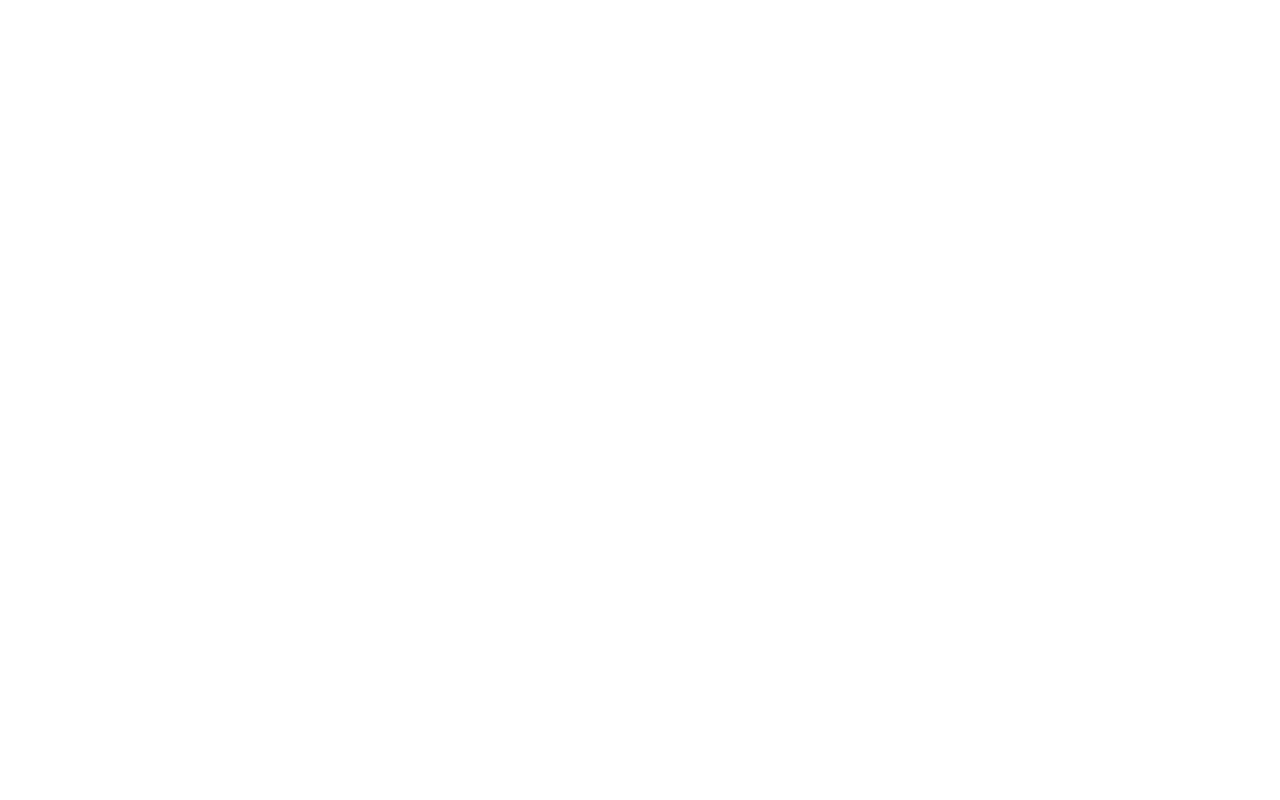
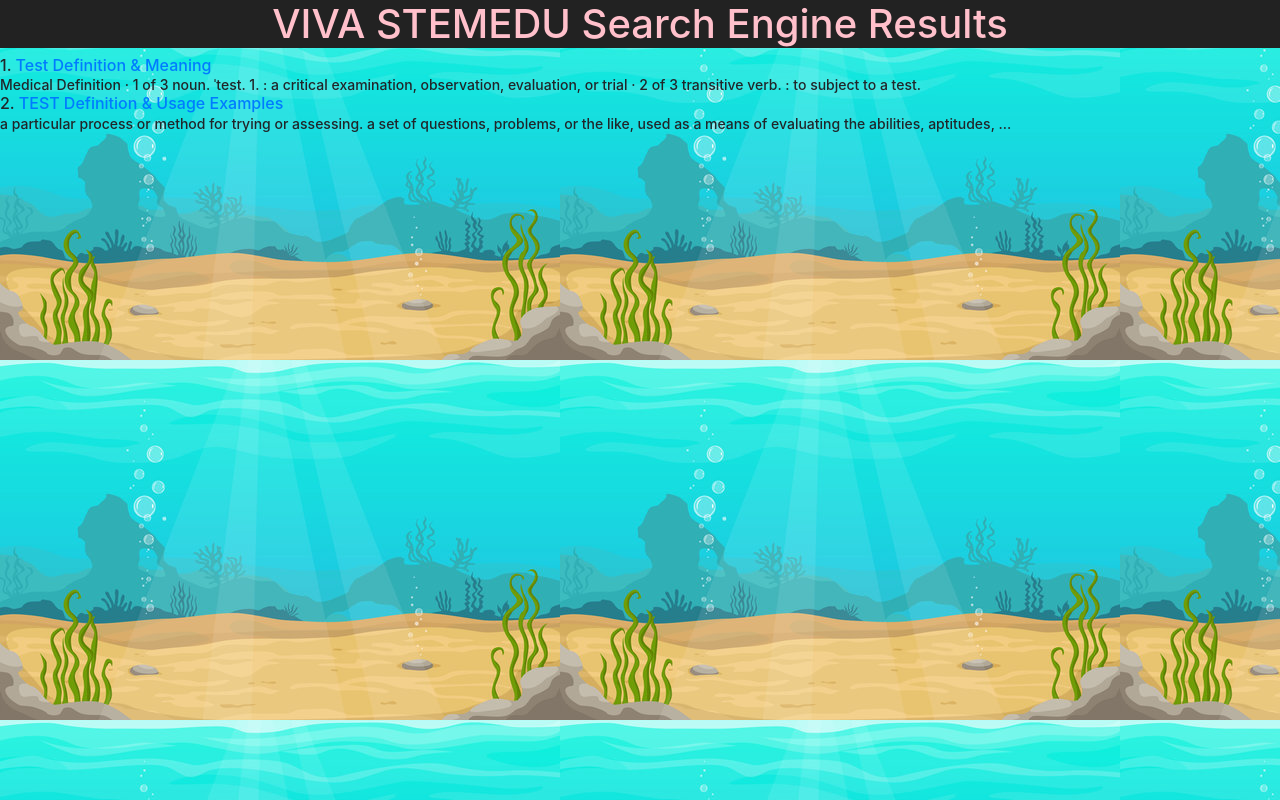
Before and after one commit to DanielC12321/TAMUHACKX, a website: page searchpage.html in a window 1280 px wide. Drawn offline with nearby package versions, Linux system fonts and the light colour scheme.

Commit message:
searchdisplay prototype finished

```diff
--- a/resultstyle.css
+++ b/resultstyle.css
@@ -0,0 +1,9 @@
+body{
+
+    background-image: url('oceanimage.jpeg');
+}
+/*title text styling*/
+.titletext{
+    color:pink;
+    background:#222;
+}
--- a/searchdisplay.js
+++ b/searchdisplay.js
@@ -1,9 +1,16 @@
-document.addEventListener('DOMContentLoaded', function() {
-    alert("Script is running");
-    const urls = ["https://www.merriam-webster.com/dictionary/test","https://www.dictionary.com/browse/test"];
-    const description = ["Medical Definition · 1 of 3 noun. ˈtest. 1. : a critical examination, observation, evaluation, or trial · 2 of 3 transitive verb. : to subject to a test.", "a particular process or method for trying or assessing. a set of questions, problems, or the like, used as a means of evaluating the abilities, aptitudes, ..."]
-    const title = ["Test Definition & Meaning", "TEST Definition & Usage Examples"]
-    for(let i = 0; i < urls.length; i++){
-        $("")
-    }
-});
+alert("Script is running");
+const urls = ["https://www.merriam-webster.com/dictionary/test","https://www.dictionary.com/browse/test"];
+const description = ["Medical Definition · 1 of 3 noun. ˈtest. 1. : a critical examination, observation, evaluation, or trial · 2 of 3 transitive verb. : to subject to a test.", "a particular process or method for trying or assessing. a set of questions, problems, or the like, used as a means of evaluating the abilities, aptitudes, ..."]
+const title = ["Test Definition & Meaning", "TEST Definition & Usage Examples"]
+window.onload = function(){
+    /*
+    document.getElementById("display1").innerHTML = title[0];
+    document.getElementById("display2").innerHTML = title[1];*/
+    for(let i = 0; i < 2; i++){
+        //var store = title[i] + "<br/>" + "<p>" + description[i] + "</p>";
+        var store = (i+1).toString() + ". " + '<a href="' + urls[i] + '">' + title[i] + "</a>" +"<br/>";
+        store  += "<span style='font-size:0.875em'>" + description[i] + "</span>" + "<br/>";
+        document.getElementById("display").innerHTML += store;
+    };
+
+};
--- a/searchpage.html
+++ b/searchpage.html
@@ -11,6 +11,11 @@
 
     </head>
     <body>
-        <div class="searchresults"></div>
+        <div class="titletext">
+            <div class="container text-center">
+              <h1>VIVA STEMEDU Search Engine Results</h1>
+            </div>
+          </div>
+        <h6 id="display"></h6>
         <script type="text/javascript" src="searchdisplay.js"></script>
     </body>
```
Also changed, not shown: oceanimage.jpeg (added).
